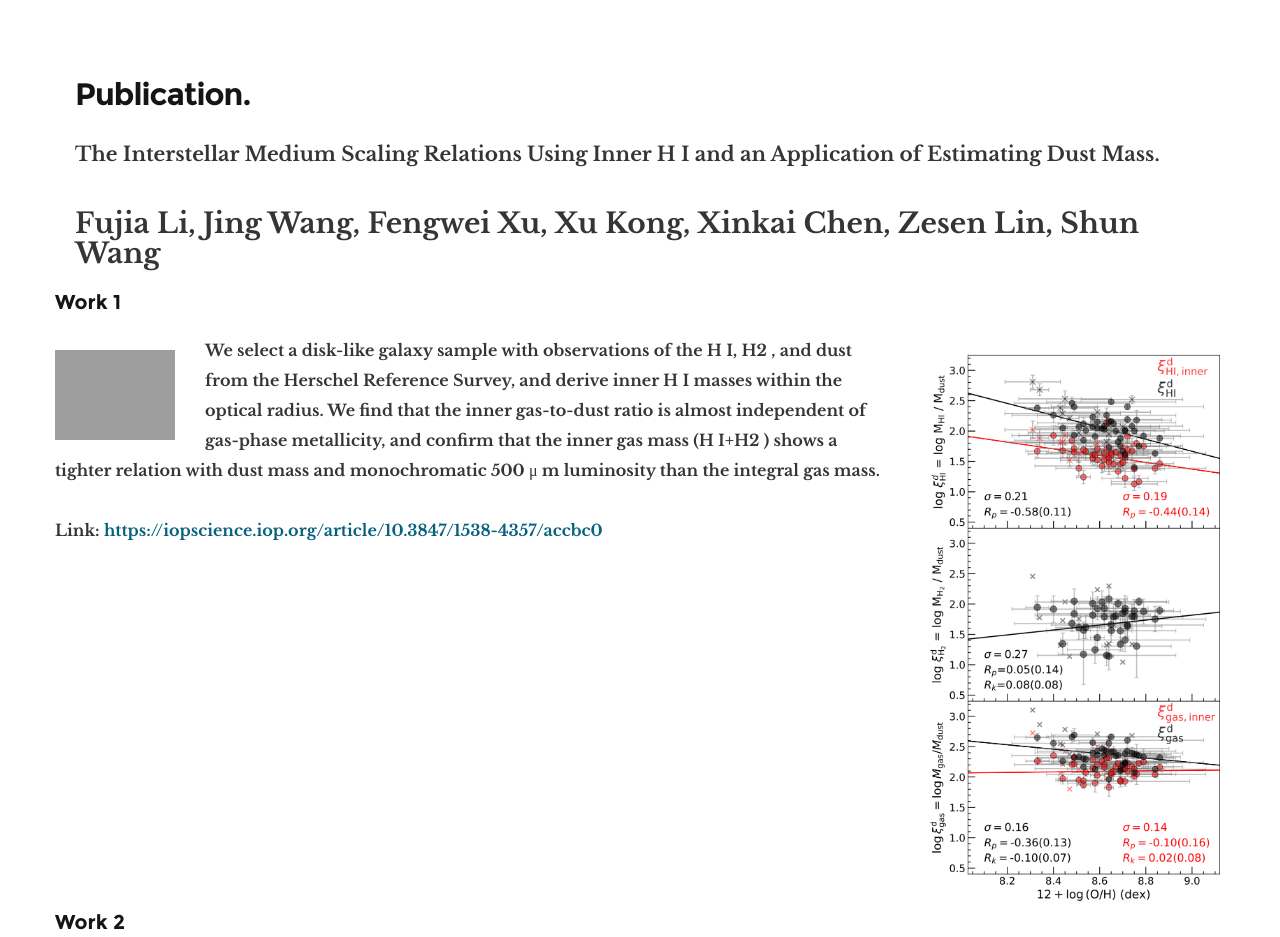
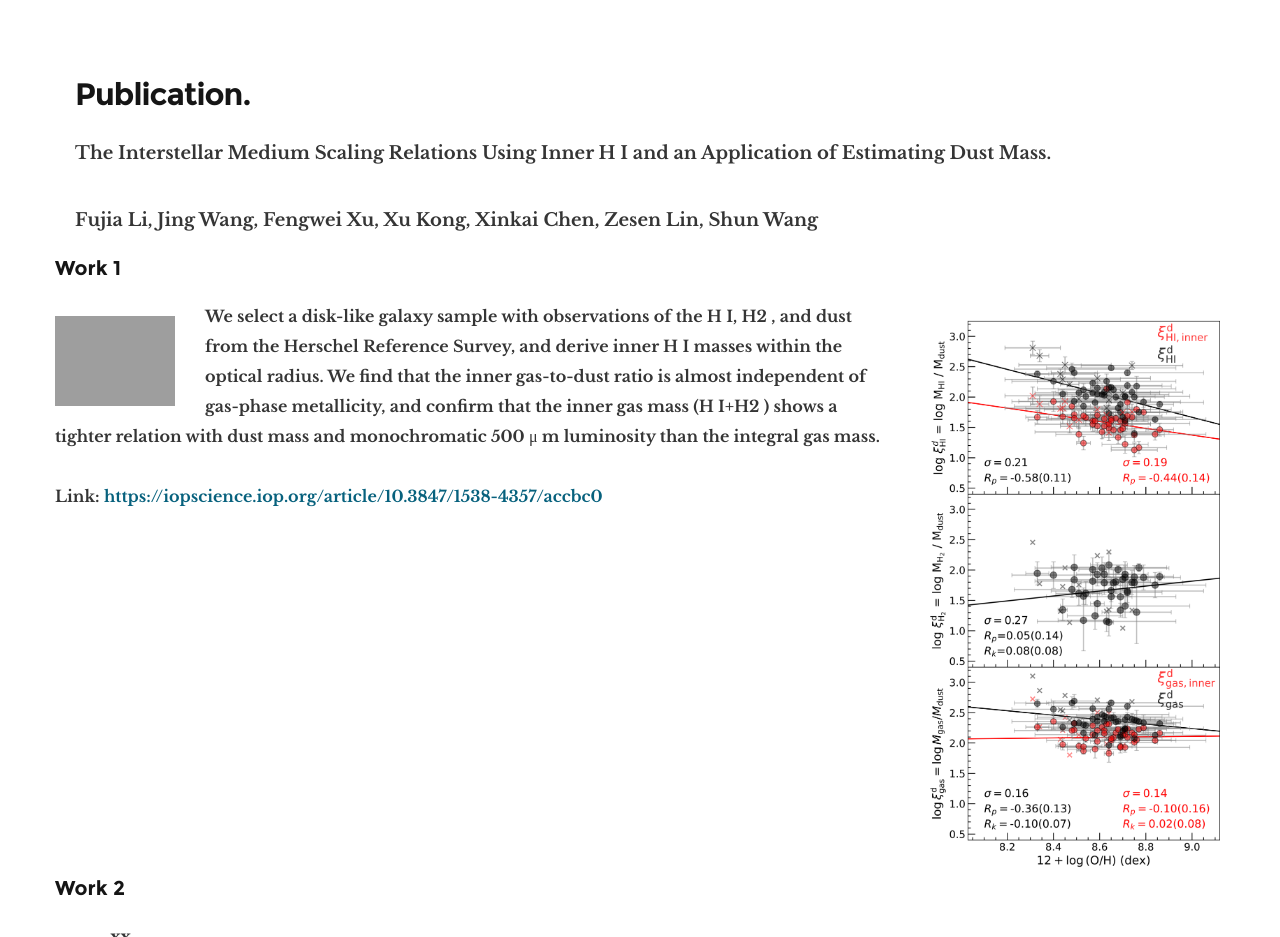
Before and after one commit to lifujia0928/lifujia.github.io, a plain HTML site: page index.html in a window 1280 px wide. Shown: the part 1840-2777 px from the top of the page. Drawn offline with Linux system fonts and the light colour scheme; grey boxes are pictures that could not be loaded; files whose address does not match are found by name.

Commit message:
Update main.css

```diff
--- a/css/main.css
+++ b/css/main.css
@@ -163,15 +163,15 @@ p.lead {
   margin-bottom: 3.6rem;
 }
 p.t {
-  font-size: 2rem;
+  font-size: 1.8rem;
   line-height: 1.8;
   margin-bottom: 3.6rem;
 }
 
 p.names {
-    font-size: 2.8rem;
+    font-size: 1.8rem;
     margin-bottom: 1.8rem;
-    font-weight: 100;
+    font-weight: normal;
   }
 
 @media only screen and (max-width: 768px) {
```
